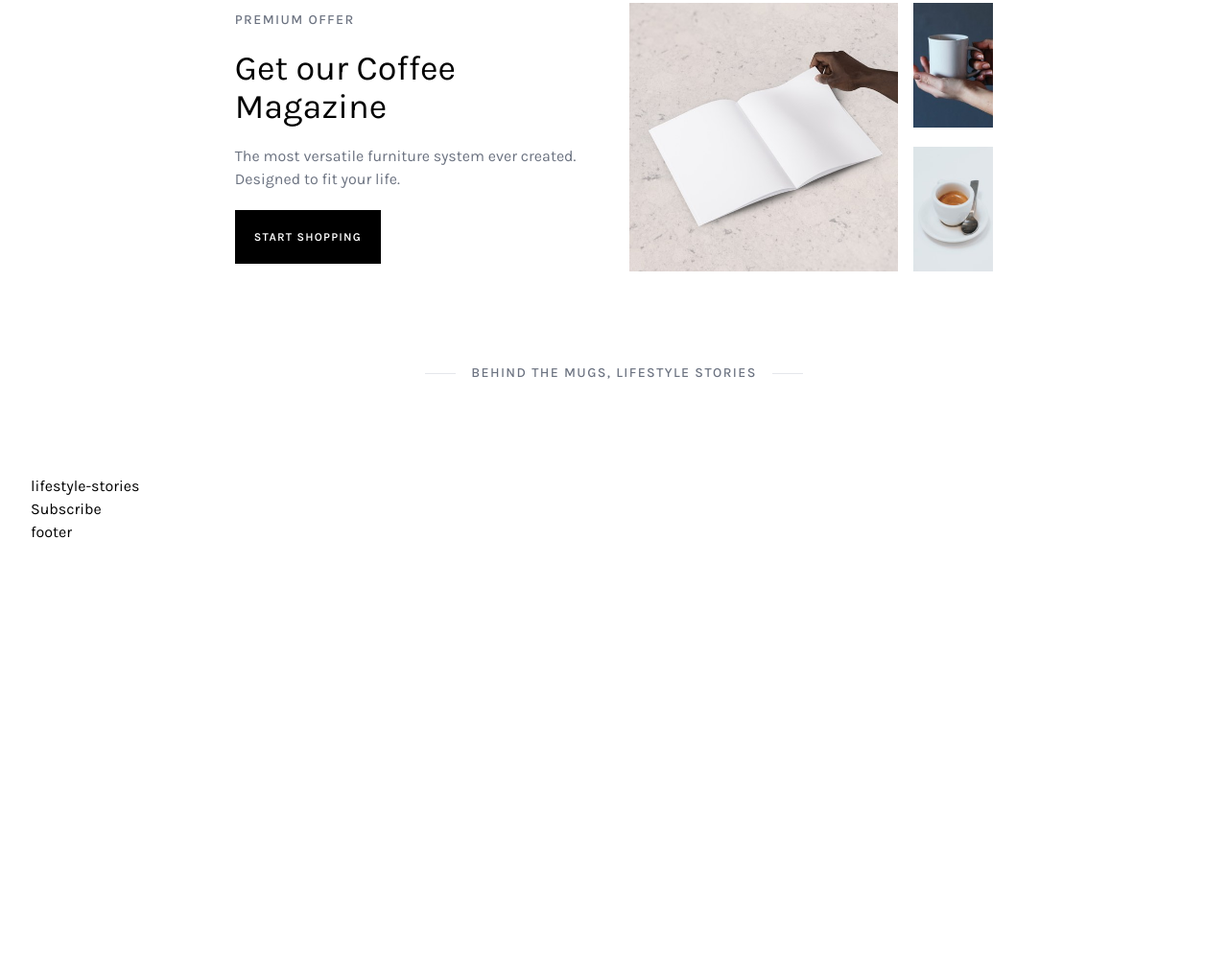
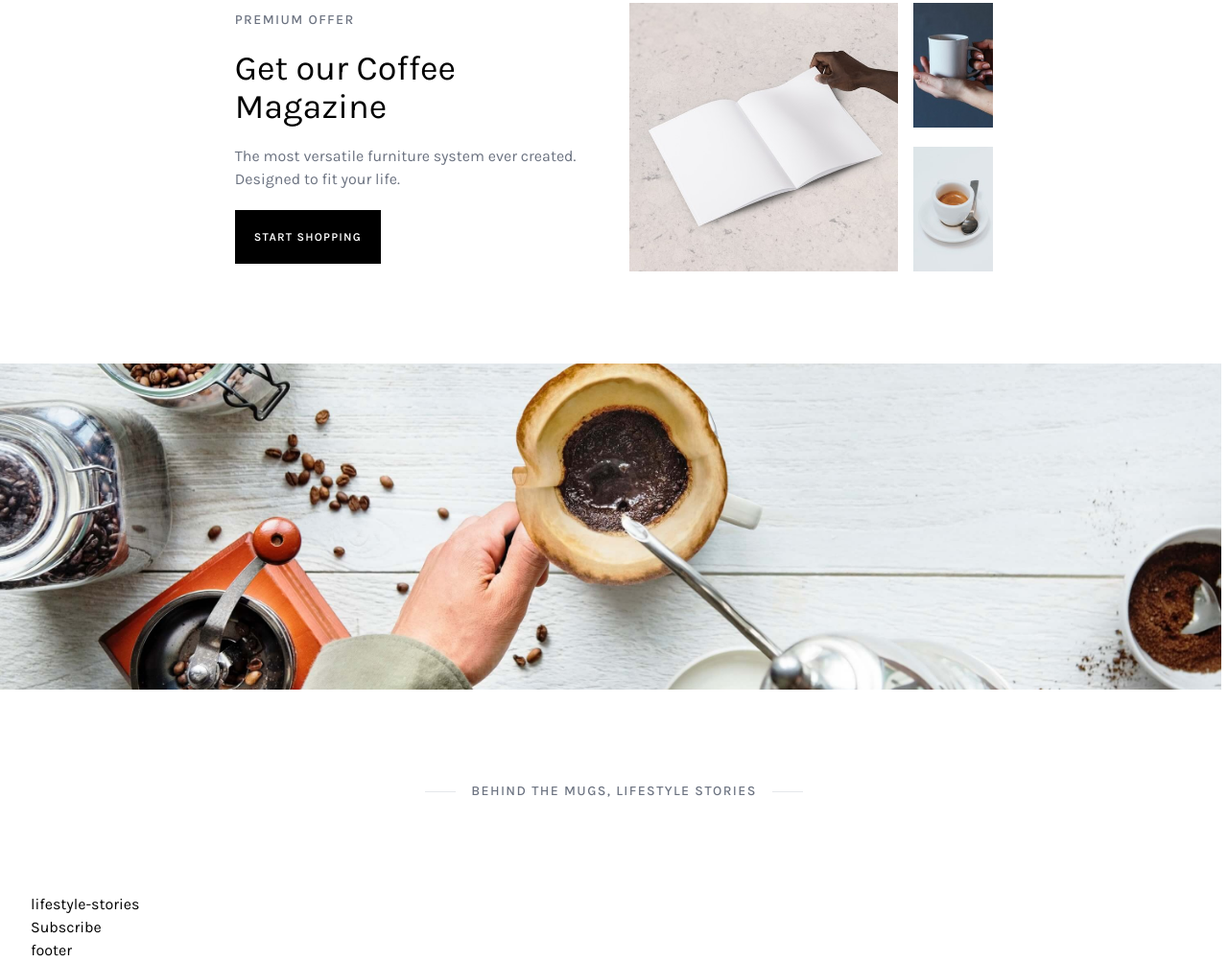
Before and after one commit to tuanphampp9/tailwindcss-styles, a website: page public/index.html in a window 1280 px wide. Shown: the part 3875-4878 px from the top of the page at 96% size. Before the commit the page ends 4442 px from the top, so only its background shows below. Drawn offline with Linux system fonts and the light colour scheme.

Commit message:
add parallax

```diff
--- a/public/index.html
+++ b/public/index.html
@@ -540,6 +540,10 @@
               </div>
             </div>
           </div>
+          <!-- parallax -->
+          <div
+            class="parallax-section bg-[url('./img/paralax.jpg')] bg-cover bg-center bg-no-repeat h-[340px] mb-24 bg-fixed w-screen relative left-[calc(-50vw+49.4%)]"
+          ></div>
           <div class="subheadline">
             <div class="subheadline-deco-line"></div>
             <div class="subheadline-label">
```
Also changed, not shown: public/img/paralax.jpg (added), public/output.css.
